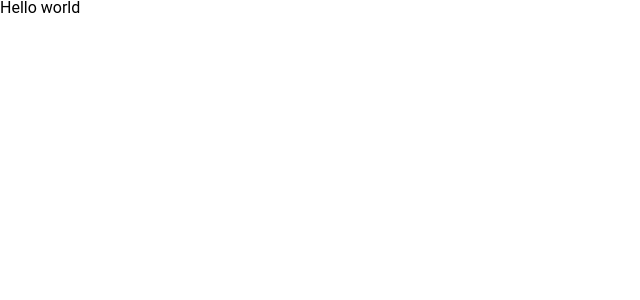
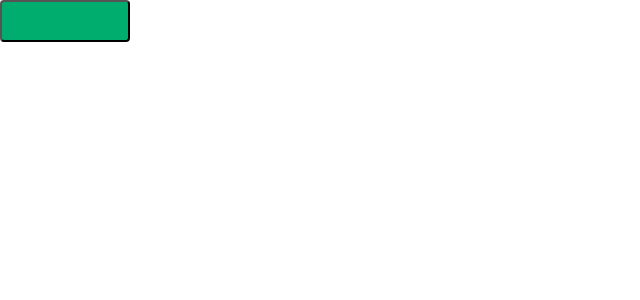
Before and after one commit to lucaslafere/infohomes-page, a React (Vite) app: page / in a window 1280 px wide. Shown: the top 300 px of the page, without its empty margins (0-640 px from the left). Built offline with nearby package versions, Linux system fonts and the light colour scheme.

Commit message:
feat: added subscribe button

```diff
--- a/src/App.jsx
+++ b/src/App.jsx
@@ -1,10 +1,11 @@
 import { ThemeProvider } from "styled-components";
+import { Button } from "./components/buttons/Subscribe/style";
 import { theme } from "./theme/theme";
 
 export default function App() {
   return (
     <ThemeProvider theme={theme}>
-      <div>Hello world</div>
+      <Button />
     </ThemeProvider>
   );
 }
--- /dev/null
+++ b/src/components/buttons/Subscribe/index.jsx
@@ -0,0 +1,5 @@
+import * as S from "./style";
+
+export default function Subscribe() {
+  return <S.Button>Subscribe</S.Button>;
+}
--- /dev/null
+++ b/src/components/buttons/Subscribe/style.js
@@ -0,0 +1,12 @@
+import styled from "styled-components";
+
+export const Button = styled.button`
+  display: flex;
+  align-items: center;
+  justify-content: center;
+  border-radius: 4px;
+  background-color: ${({ theme }) => theme.Green75};
+  width: 130px;
+  height: 42px;
+  padding: 9px 24px;
+`;
```
